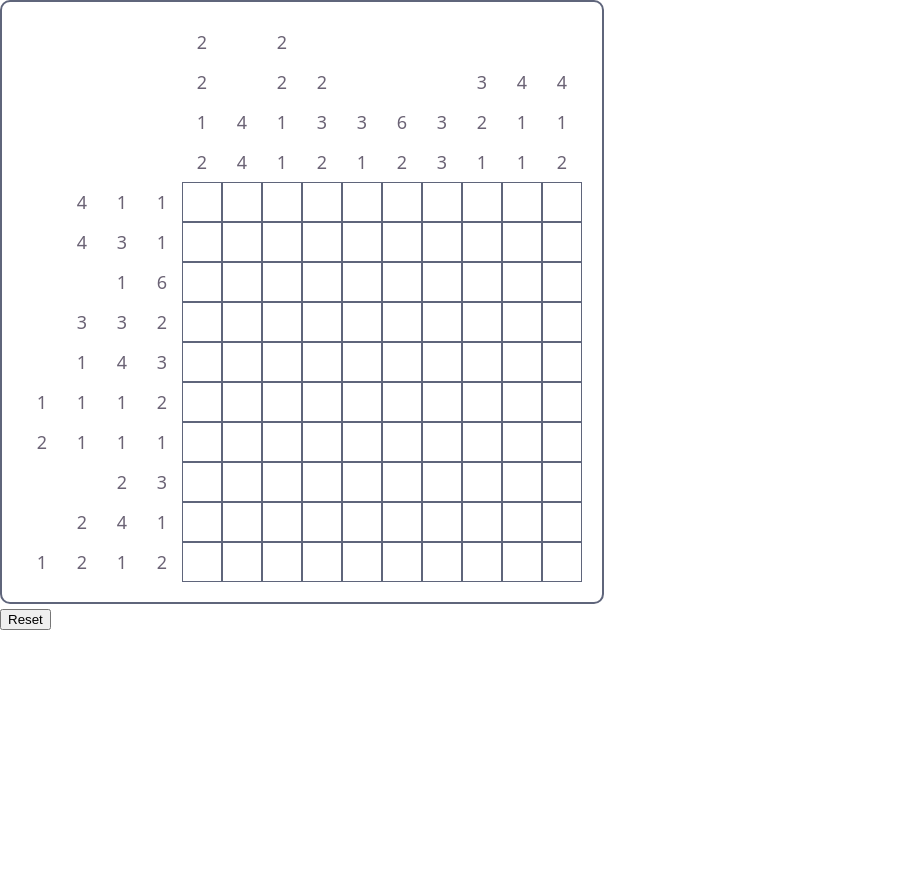
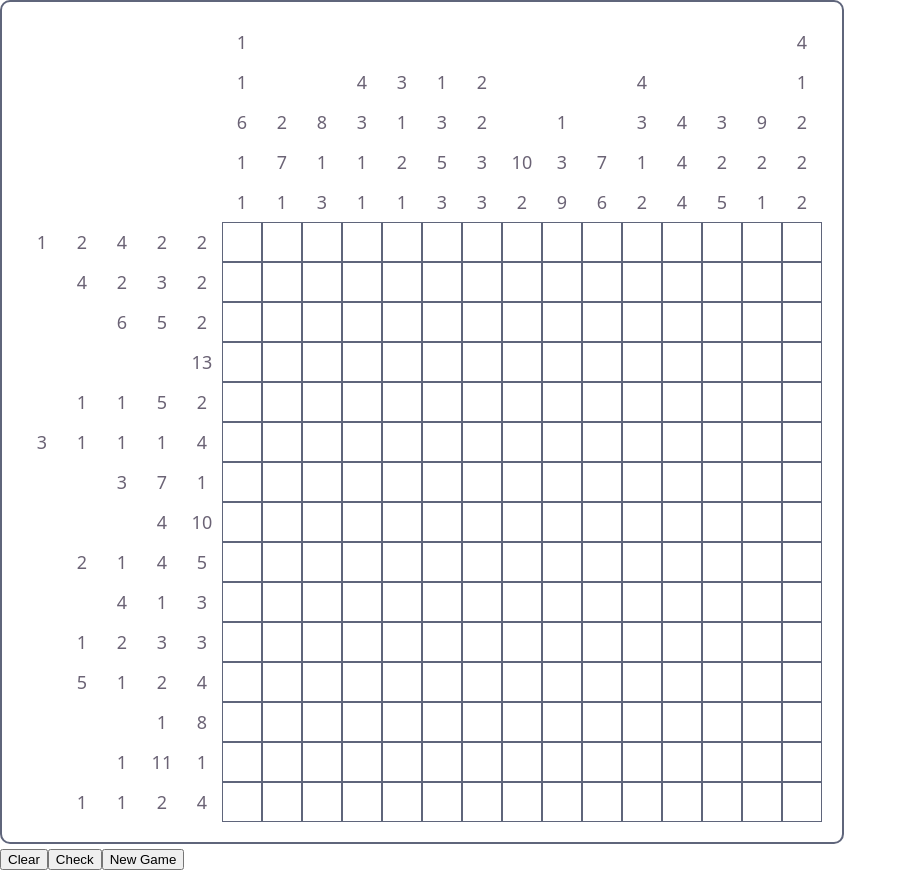
Before and after one commit to psychmic/nonogram, a React (Vite) app: page / in a window 1280 px wide. Shown: the whole page, without its empty margins (0-907 px from the left). Before the commit the page ends 800 px from the top, so only its background shows below. Built offline with nearby package versions, Linux system fonts and the light colour scheme.

Commit message:
nonogram generation

```diff
--- a/src/App.tsx
+++ b/src/App.tsx
@@ -6,7 +6,7 @@ function App() {
 
     return (
       <>
-        <Nonogram />
+        <Nonogram width={15} height={15} />
       </>
     )
 }
--- a/src/components/Nonogram.tsx
+++ b/src/components/Nonogram.tsx
@@ -1,55 +1,58 @@
 import { useState } from "react";
 import ColomnHints from "./ColomnHints";
+import RowHints from "./RowHints";
 import Grid from "./Grid";
-import RowHints from "./RowHints";
+import { createNonogram } from "../lib/generate";
 
-function Nonogram() {
-    const [gridState, setGridState] = useState(
-        Array.from({length: 10}, () => Array.from({length: 10}, () => 0))
-    );
+type NonogramParamsType = {
+    width: number,
+    height: number,
+}
+
+function Nonogram({width, height}: NonogramParamsType) {
+    const generateEmptyBoard = () => Array.from({length: height}, () => Array.from({length: width}, () => 0));
+
+    const [answerNonogram, setAnswerNonogram] = useState(() => createNonogram(width, height));
+    const [gridState, setGridState] = useState(() => generateEmptyBoard());
 
     function setCellValue(rowIndex: number, cellIndex: number, value: number) {
-        const temp = [...gridState];
-        temp[rowIndex][cellIndex] = value;
-        setGridState(temp);
+        setGridState(prevGrid =>
+            prevGrid.map((row, rIdx) =>
+                rIdx === rowIndex
+                    ? row.map((cell, cIdx) => (cIdx === cellIndex ? value : cell))
+                    : row
+            )
+        );
     }
 
-    const rowHints = [
-        [4, 1, 1],
-        [4, 3, 1],
-        [1, 6],
-        [3, 3, 2],
-        [1, 4, 3],
-        [1, 1, 1, 2],
-        [2, 1, 1, 1],
-        [2, 3],
-        [2, 4, 1],
-        [1, 2, 1, 2],
-    ];
+    function clearBoard() {
+        setGridState(generateEmptyBoard());
+    }
 
-    const colHints = [
-        [2, 2, 1, 2],
-        [4, 4],
-        [2, 2, 1, 1],
-        [2, 3, 2],
-        [3, 1],
-        [6, 2],
-        [3, 3],
-        [3, 2, 1],
-        [4, 1, 1],
-        [4, 1, 2],
-    ];
+    function check() {
+        if (JSON.stringify(gridState) === JSON.stringify(answerNonogram.grid)) {
+            console.log("Correct!");
+        } else {
+            console.log("Wrong");
+        }
+    }
+
+    function newGame() {
+        clearBoard();
+        setAnswerNonogram(createNonogram(width, height));
+        console.log("Generated new game!");
+    }
 
     return (
         <>
             <div className="nonogram">
-                <ColomnHints hints={colHints} />
-                <RowHints hints={rowHints} />
+                <ColomnHints hints={answerNonogram.colHints} />
+                <RowHints hints={answerNonogram.rowHints} />
                 <Grid gridState={gridState} setCellValue={setCellValue} />
             </div>
-            <button className="clear"
-                onClick={() => setGridState(Array.from({length: 10}, () => Array.from({length: 10}, () => 0)))}
-            >Reset</button>
+            <button className="clear-button button" onClick={clearBoard}>Clear</button>
+            <button className="check-button button" onClick={check}>Check</button>
+            <button className="new-button button" onClick={newGame}>New Game</button>
         </>
     );
 }
--- /dev/null
+++ b/src/lib/generate.ts
@@ -0,0 +1,205 @@
+type CellState = 1 | -1 | 0; // 1 = filled, -1 = blocked, 0 = empty/unknown
+
+export interface NonogramGame {
+  grid: CellState[][];
+  rowHints: number[][];
+  colHints: number[][];
+}
+
+export function createNonogram(width: number, height: number): NonogramGame {
+
+  const randomChance = Math.floor(Math.random() * 100);
+  const smileFace = {
+    grid: [
+      [-1, 1, -1, 1, -1],
+      [-1, 1, -1, 1, -1],
+      [-1, -1, -1, -1, -1],
+      [1, -1, -1, -1, 1],
+      [1, 1, 1, 1, 1],
+    ] as CellState[][],
+    rowHints: [
+      [1, 1],
+      [1, 1],
+      [0],
+      [1, 1],
+      [5],
+    ],
+    colHints: [
+      [2],
+      [2, 1],
+      [1],
+      [2, 1],
+      [2],
+    ],
+  };
+
+  if (randomChance === 0 && width === 5 && height === 5) return smileFace;
+
+  // --- Helper 1: Create a random matrix ---
+  const cellChance = 0.3;
+
+  const createRandomMatrix = (w: number, h: number): CellState[][] => {
+    return Array.from({ length: h }, () =>
+      Array.from({ length: w }, () => (Math.random() > cellChance ? 1 : -1))
+    );
+  };
+
+  // Helper to calculate hints for a given line (row or column)
+  const calculateHints = (line: CellState[]): number[] => {
+    const hints: number[] = [];
+    let currentBlock = 0;
+    for (const cell of line) {
+      if (cell === 1) {
+        currentBlock++;
+      } else if (currentBlock > 0) {
+        hints.push(currentBlock);
+        currentBlock = 0;
+      }
+    }
+    if (currentBlock > 0) hints.push(currentBlock);
+    return hints.length > 0 ? hints : [0];
+  };
+
+  // --- Helper 2: Find all valid permutations for a line ---
+  const getPermutations = (hints: number[], length: number): CellState[][] => {
+    if (hints.length === 1 && hints[0] === 0) {
+      return [Array(length).fill(-1)];
+    }
+
+    const permutations: CellState[][] = [];
+
+    const build = (hintIdx: number, currentPos: number, currentLine: CellState[]) => {
+      if (hintIdx === hints.length) {
+        const fullLine = [...currentLine];
+        for (let i = currentPos; i < length; i++) fullLine[i] = -1;
+        permutations.push(fullLine);
+        return;
+      }
+
+      const hint = hints[hintIdx];
+      const blocksRemaining = hints.length - hintIdx - 1;
+      const spacesNeeded = blocksRemaining + hints.slice(hintIdx + 1).reduce((a, b) => a + b, 0);
+      const maxStartPos = length - spacesNeeded - hint;
+
+      for (let startPos = currentPos; startPos <= maxStartPos; startPos++) {
+        const nextLine = [...currentLine];
+
+        // Block off cells before the start position
+        for (let j = currentPos; j < startPos; j++) nextLine[j] = -1;
+
+        // Fill the cells for the current hint
+        for (let j = startPos; j < startPos + hint; j++) nextLine[j] = 1;
+
+        // Add mandatory space if it's not the last hint
+        if (hintIdx < hints.length - 1) {
+          nextLine[startPos + hint] = -1;
+          build(hintIdx + 1, startPos + hint + 1, nextLine);
+        } else {
+          build(hintIdx + 1, startPos + hint, nextLine);
+        }
+      }
+    };
+
+    build(0, 0, Array(length).fill(0));
+    return permutations;
+  };
+
+  // Helper to deduce known cells from a list of valid permutations
+  const getCommonalities = (perms: CellState[][], length: number): CellState[] => {
+    if (perms.length === 0) return Array(length).fill(0);
+    const result: CellState[] = Array(length).fill(0);
+
+    for (let i = 0; i < length; i++) {
+      const firstVal = perms[0][i];
+      if (perms.every((p) => p[i] === firstVal)) {
+        result[i] = firstVal;
+      }
+    }
+    return result;
+  };
+
+  // --- Helper 3: Attempt to solve and refine ---
+  const attemptSolve = (truthGrid: CellState[][]) => {
+    const rowHints = truthGrid.map((row) => calculateHints(row));
+    const colHints = Array.from({ length: width }, (_, x) =>
+      calculateHints(truthGrid.map((row) => row[x]))
+    );
+
+    const solverGrid: CellState[][] = Array.from({ length: height }, () =>
+      Array(width).fill(0)
+    );
+    let changed = true;
+
+    while (changed) {
+      changed = false;
+
+      // 1. Line Solve Rows
+      for (let y = 0; y < height; y++) {
+        const row = solverGrid[y];
+        const validPerms = getPermutations(rowHints[y], width).filter((p) =>
+          p.every((val, idx) => row[idx] === 0 || row[idx] === val)
+        );
+
+        const deductions = getCommonalities(validPerms, width);
+        for (let x = 0; x < width; x++) {
+          if (solverGrid[y][x] === 0 && deductions[x] !== 0) {
+            solverGrid[y][x] = deductions[x];
+            changed = true;
+          }
+        }
+      }
+
+      // 2. Line Solve Columns
+      for (let x = 0; x < width; x++) {
+        const col = solverGrid.map((row) => row[x]);
+        const validPerms = getPermutations(colHints[x], height).filter((p) =>
+          p.every((val, idx) => col[idx] === 0 || col[idx] === val)
+        );
+
+        const deductions = getCommonalities(validPerms, height);
+        for (let y = 0; y < height; y++) {
+          if (solverGrid[y][x] === 0 && deductions[y] !== 0) {
+            solverGrid[y][x] = deductions[y];
+            changed = true;
+          }
+        }
+      }
+    }
+
+    const isSolved = solverGrid.every((row) => row.every((cell) => cell !== 0));
+    return { isSolved, solverGrid, rowHints, colHints };
+  };
+
+  // Main Loop: Generate, Solve, and Refine
+  const truthGrid = createRandomMatrix(width, height);
+  let iterationCounter = 0;
+  const MAX_ITERATIONS = 50;
+
+  while (iterationCounter < MAX_ITERATIONS) {
+    const { isSolved, solverGrid, rowHints, colHints } = attemptSolve(truthGrid);
+
+    if (isSolved) {
+      return { grid: solverGrid, rowHints, colHints };
+    }
+
+    // If not successful, adjust the hint corresponding to an unknown cell
+    let adjusted = false;
+    for (let y = 0; y < height; y++) {
+      for (let x = 0; x < width; x++) {
+        if (solverGrid[y][x] === 0) {
+          // Flip the underlying truth grid to break the ambiguity
+          truthGrid[y][x] = truthGrid[y][x] === 1 ? -1 : 1;
+          adjusted = true;
+          break;
+        }
+      }
+      if (adjusted) break;
+    }
+
+    iterationCounter++;
+  }
+
+  // Fallback in case of an infinite loop trap (highly unlikely, but safeguards the stack)
+  console.warn("Max refinement iterations reached. Generating a new base grid entirely.");
+  return createNonogram(width, height);
+}
```
